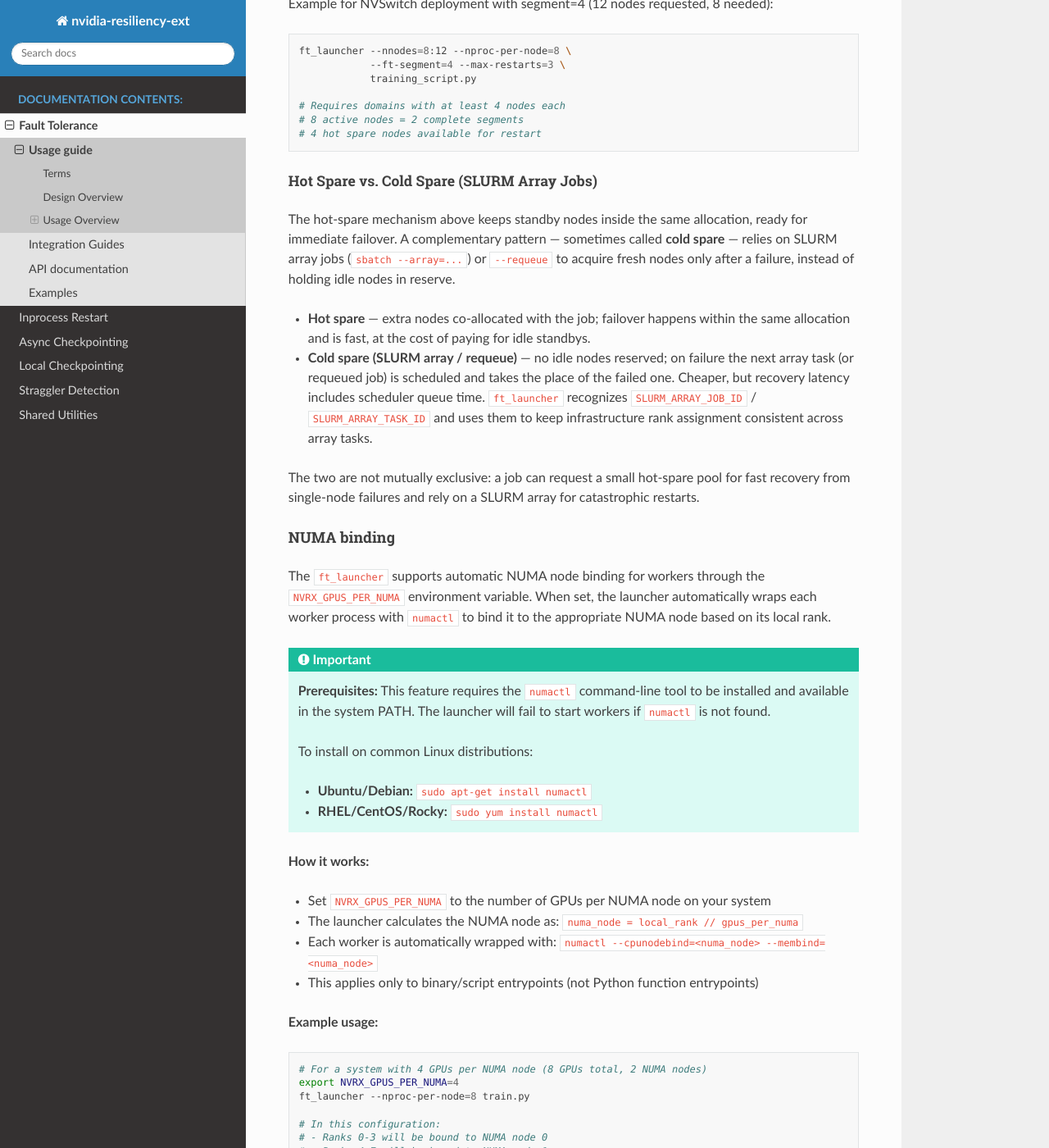
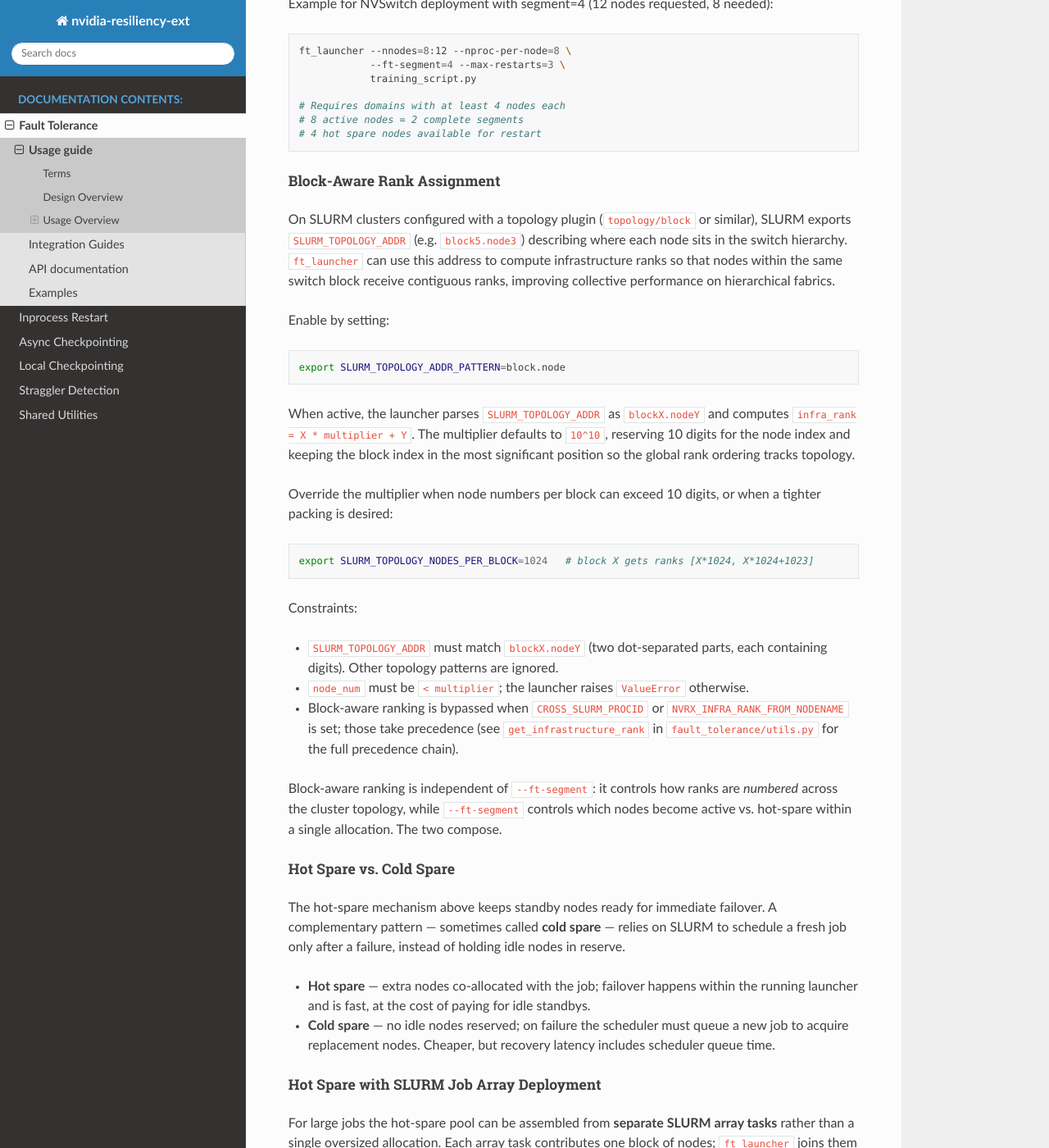
Before and after one commit to NVIDIA/nvidia-resiliency-ext, a Sphinx documentation site: the page built from docs/source/fault_tolerance/usage_guide.rst, in a window 1280 px wide and 1400 px high, scrolled down 7777 px. Shown: the whole window at 82% size. Built offline with Sphinx 7.4.7 and the Read the Docs theme 3.1.0, drawn with Linux system fonts in a browser that asks for light colours; pages that are not in the unit, such as notebooks, are missing from menus; some of the changed text lies outside the part shown.

Commit message:
Document hot-spare array deployment and block-aware ranking
Adds two subsections to fault_tolerance/usage_guide.rst:

- Hot Spare with SLURM Job Array Deployment: sbatch directives, cross-task
  rendezvous handshake, ft_launcher --nnodes / --rdzv-id setup, and the
  per-task uniformity constraints required by infra-rank assignment.
- Block-Aware Rank Assignment: previously undocumented; covers
  SLURM_TOPOLOGY_ADDR_PATTERN=block.node, the X*multiplier+Y formula,
  SLURM_TOPOLOGY_NODES_PER_BLOCK override, precedence vs. CROSS_SLURM_PROCID /
  NVRX_INFRA_RANK_FROM_NODENAME, and composition with --ft-segment.

Also tightens the Hot Spare vs. Cold Spare contrast (drops --requeue, drops
"in-process" wording).

Co-Authored-By: Claude Opus 4.7 (1M context) <noreply@anthropic.com>

```diff
--- a/docs/source/fault_tolerance/usage_guide.rst
+++ b/docs/source/fault_tolerance/usage_guide.rst
@@ -367,24 +367,120 @@ Example for NVSwitch deployment with segment=4 (12 nodes requested, 8 needed):
    # 8 active nodes = 2 complete segments
    # 4 hot spare nodes available for restart
 
-Hot Spare vs. Cold Spare (SLURM Array Jobs)
-"""""""""""""""""""""""""""""""""""""""""""
+Block-Aware Rank Assignment
+"""""""""""""""""""""""""""
 
-The hot-spare mechanism above keeps standby nodes inside the same allocation, ready for
-immediate failover. A complementary pattern — sometimes called **cold spare** — relies on
-SLURM array jobs (``sbatch --array=...``) or ``--requeue`` to acquire fresh nodes only
-after a failure, instead of holding idle nodes in reserve.
+On SLURM clusters configured with a topology plugin (``topology/block`` or similar),
+SLURM exports ``SLURM_TOPOLOGY_ADDR`` (e.g. ``block5.node3``) describing where each
+node sits in the switch hierarchy. ``ft_launcher`` can use this address to compute
+infrastructure ranks so that nodes within the same switch block receive contiguous
+ranks, improving collective performance on hierarchical fabrics.
+
+Enable by setting:
+
+.. code-block:: bash
+
+   export SLURM_TOPOLOGY_ADDR_PATTERN=block.node
+
+When active, the launcher parses ``SLURM_TOPOLOGY_ADDR`` as ``blockX.nodeY`` and
+computes ``infra_rank = X * multiplier + Y``. The multiplier defaults to ``10^10``,
+reserving 10 digits for the node index and keeping the block index in the most
+significant position so the global rank ordering tracks topology.
+
+Override the multiplier when node numbers per block can exceed 10 digits, or when a
+tighter packing is desired:
+
+.. code-block:: bash
+
+   export SLURM_TOPOLOGY_NODES_PER_BLOCK=1024   # block X gets ranks [X*1024, X*1024+1023]
+
+Constraints:
+
+* ``SLURM_TOPOLOGY_ADDR`` must match ``blockX.nodeY`` (two dot-separated parts, each
+  containing digits). Other topology patterns are ignored.
+* ``node_num`` must be ``< multiplier``; the launcher raises ``ValueError`` otherwise.
+* Block-aware ranking is bypassed when ``CROSS_SLURM_PROCID`` or
+  ``NVRX_INFRA_RANK_FROM_NODENAME`` is set; those take precedence (see
+  ``get_infrastructure_rank`` in ``fault_tolerance/utils.py`` for the full precedence
+  chain).
+
+Block-aware ranking is independent of ``--ft-segment``: it controls how ranks are
+*numbered* across the cluster topology, while ``--ft-segment`` controls which nodes
+become active vs. hot-spare within a single allocation. The two compose.
+
+Hot Spare vs. Cold Spare
+""""""""""""""""""""""""
+
+The hot-spare mechanism above keeps standby nodes ready for immediate failover. A
+complementary pattern — sometimes called **cold spare** — relies on SLURM to schedule a
+fresh job only after a failure, instead of holding idle nodes in reserve.
 
 * **Hot spare** — extra nodes co-allocated with the job; failover happens within the
-  same allocation and is fast, at the cost of paying for idle standbys.
-* **Cold spare (SLURM array / requeue)** — no idle nodes reserved; on failure the next
-  array task (or requeued job) is scheduled and takes the place of the failed one.
-  Cheaper, but recovery latency includes scheduler queue time. ``ft_launcher`` recognizes
-  ``SLURM_ARRAY_JOB_ID`` / ``SLURM_ARRAY_TASK_ID`` and uses them to keep infrastructure
-  rank assignment consistent across array tasks.
+  running launcher and is fast, at the cost of paying for idle standbys.
+* **Cold spare** — no idle nodes reserved; on failure the scheduler must queue a new job
+  to acquire replacement nodes. Cheaper, but recovery latency includes scheduler queue
+  time.
 
-The two are not mutually exclusive: a job can request a small hot-spare pool for fast
-recovery from single-node failures and rely on a SLURM array for catastrophic restarts.
+Hot Spare with SLURM Job Array Deployment
+"""""""""""""""""""""""""""""""""""""""""
+
+For large jobs the hot-spare pool can be assembled from **separate SLURM array tasks**
+rather than a single oversized allocation. Each array task contributes one block of
+nodes; ``ft_launcher`` joins them into a single rendezvous and treats the surplus block
+as a hot spare. This avoids requesting one giant allocation and lets SLURM schedule the
+spare block independently.
+
+**Sbatch directives** — per-task allocation plus an array dimension:
+
+.. code-block:: bash
+
+   #SBATCH --nodes=16              # nodes per array task
+   #SBATCH --array=0-3%3           # 4 tasks total, at most 3 active at once
+   #SBATCH --ntasks-per-node=1
+   #SBATCH --segment=16            # SLURM-level NVLink-domain segment
+
+With ``--array=0-3%3``, SLURM holds one of the four 16-node blocks back at any time. The
+three running tasks together provide ``3 × 16 = 48`` nodes; training proceeds on as few
+as ``2 × 16 = 32`` of them, leaving the rest as the hot-spare pool.
+
+**Cross-task rendezvous** — array tasks share one rendezvous through ``SLURM_ARRAY_JOB_ID``.
+Task 0 publishes its first hostname to a shared file; other tasks read it and join:
+
+.. code-block:: bash
+
+   if [[ "$SLURM_ARRAY_TASK_ID" == "0" ]]; then
+       scontrol show hostnames "$SLURM_NODELIST" | head -n1 > "$RDZV_FILE"
+   fi
+   while [[ ! -f "$RDZV_FILE" ]]; do sleep 1; done
+   export RDZV_HOST=$(cat "$RDZV_FILE")
+
+**Launcher arguments** — ``--nnodes`` spans the full pool, and ``--rdzv-id`` is keyed on
+the array job ID so every task lands in the same rendezvous:
+
+.. code-block:: bash
+
+   ACTIVE_SLURM_ARRAY_TASKS=3      # tasks needed for training; one block is spare
+
+   ft_launcher \
+       --nnodes $(( SLURM_JOB_NUM_NODES * (ACTIVE_SLURM_ARRAY_TASKS - 1) )):$(( SLURM_JOB_NUM_NODES * ACTIVE_SLURM_ARRAY_TASKS )) \
+       --nproc-per-node 4 \
+       --ft-segment=16 \
+       --rdzv-id ${SLURM_ARRAY_JOB_ID} \
+       --rdzv-endpoint ${RDZV_HOST}:${RDZV_PORT} \
+       --max-restarts 10 \
+       training_script.py
+
+**Key constraints:**
+
+* All array tasks must request the same ``--nodes`` and ``--ntasks-per-node``; infra-rank
+  assignment assumes uniform per-task allocation size.
+* ``--ft-segment`` must match the SLURM ``--segment`` (and the per-task ``--nodes``) so
+  each array task maps to one NVLink domain.
+* ``%K`` in ``--array=0-N%K`` controls how many tasks run concurrently — set it so that
+  ``K × nodes_per_task`` covers the active node count and leaves at least one block for
+  the spare.
+* ``ft_launcher`` reads ``SLURM_ARRAY_JOB_ID`` / ``SLURM_ARRAY_TASK_ID`` to keep
+  infrastructure ranks contiguous across tasks.
 
 NUMA binding
 ^^^^^^^^^^^^
```
